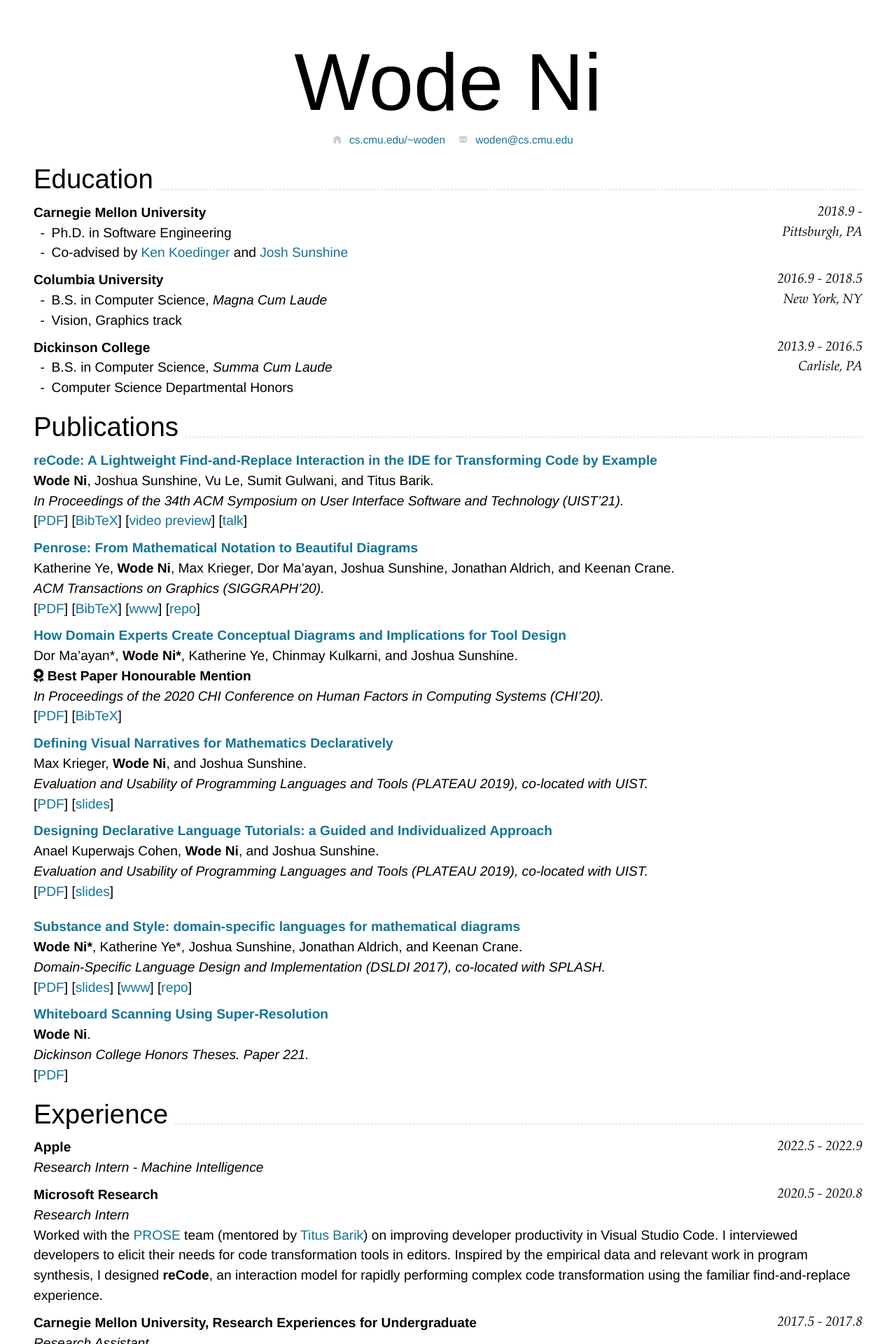
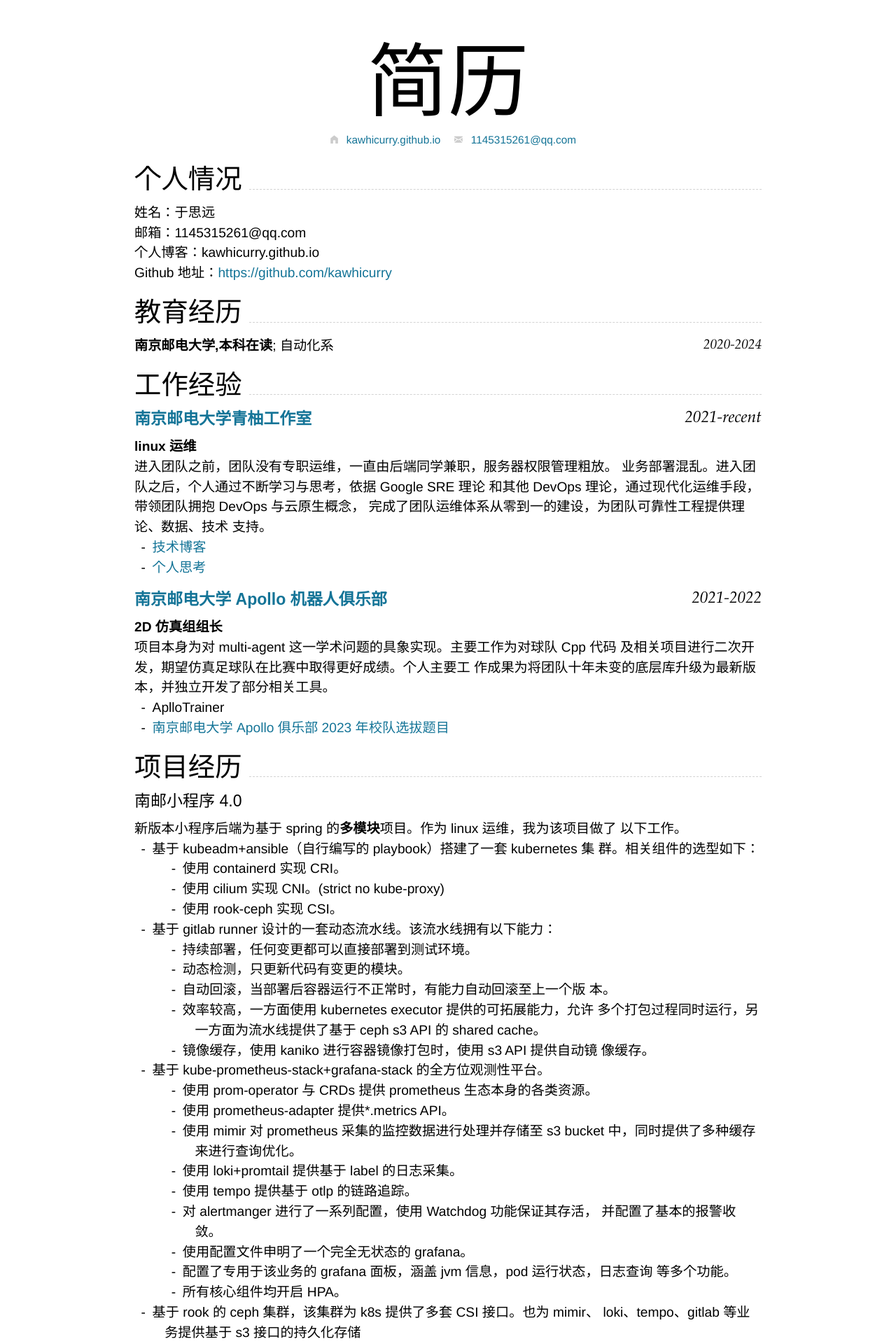
Before and after one commit to kawhicurry/resume, a Jekyll site: the page built from index.md, in a window 1280 px wide. Shown: the top 1920 px of the page at 70% size. Built offline with Jekyll 4.4.1, drawn with Linux system fonts in a browser that asks for light colours; nearby versions of some CDN libraries; some of the changed text lies outside the part shown.

Commit message:
init: my resume

````diff
--- a/Gemfile
+++ b/Gemfile
@@ -1,4 +1,4 @@
 source 'https://rubygems.org'
-gem 'jekyll-assets', "~> 2.4.0"
+# gem 'jekyll-assets', "~> 2.4.0"
 gem 'jekyll'
 gem 'kramdown-parser-gfm'
--- a/index.md
+++ b/index.md
@@ -1,170 +1,172 @@
 ---
 layout: cv
-title: Wode "Nimo" Ni
+title: 简历
 email:
-  url: mailto:woden@cs.cmu.edu
-  text: woden@cs.cmu.edu
+  url: mailto:1145315261@qq.com
+  text: 1145315261@qq.com
 homepage:
-  url: http://cs.cmu.edu/~woden
-  text: cs.cmu.edu/~woden
+  url: https://kawhicurry.github.io
+  text: kawhicurry.github.io
 ---
 
-# Wode **Ni**
-
-<!--
-include contact information from the front matter
-Supported arguments:
-    - homepage: url, text
-    - phone
-    - email
--->
+# 简历
 
 {% include cv-contact.html %}
 
-## Education
+## 个人情况
 
-### **Carnegie Mellon University** `2018.9 -`
+姓名：于思远
 
-```
-Pittsburgh, PA
-```
+邮箱：1145315261@qq.com
 
-- Ph.D. in Software Engineering
-- Co-advised by [Ken Koedinger](http://pact.cs.cmu.edu/koedinger.html) and [Josh Sunshine](http://www.cs.cmu.edu/~jssunshi/)
+个人博客：kawhicurry.github.io
 
-### **Columbia University** `2016.9 - 2018.5`
+Github 地址：[https://github.com/kawhicurry](https://github.com/kawhicurry)
 
-```
-New York, NY
-```
+## 教育经历
 
-- B.S. in Computer Science, _Magna Cum Laude_
-- Vision, Graphics track
+**南京邮电大学,本科在读**; 自动化系 `2020-2024`
 
-### **Dickinson College** `2013.9 - 2016.5`
+## 工作经验
 
-```
-Carlisle, PA
-```
+### [**南京邮电大学青柚工作室**](https://qingyou.njupt.edu.cn) `2021-recent`
 
-- B.S. in Computer Science, _Summa Cum Laude_
-- Computer Science Departmental Honors
+**linux 运维**
 
-## Publications
+进入团队之前，团队没有专职运维，一直由后端同学兼职，服务器权限管理粗放。
+业务部署混乱。进入团队之后，个人通过不断学习与思考，依据 Google SRE 理论
+和其他 DevOps 理论，通过现代化运维手段，带领团队拥抱 DevOps 与云原生概念，
+完成了团队运维体系从零到一的建设，为团队可靠性工程提供理论、数据、技术
+支持。
 
-### [**reCode: A Lightweight Find-and-Replace Interaction in the IDE for Transforming Code by Example**]({{ page.homepage.url }}/assets/uist-21-recode.pdf)
-**Wode Ni**, Joshua Sunshine, Vu Le, Sumit Gulwani, and Titus Barik.<br>
-_In Proceedings of the 34th ACM Symposium on User Interface Software and Technology (UIST'21)._ <br>
-[[PDF]({{ page.homepage.url }}/assets/uist-21-recode.pdf)]
-[[BibTeX]({{ page.homepage.url }}/assets/uist-21-recode.txt)]
-[[video preview](https://youtu.be/fMdHK9UrgQ4)]
-[[talk](https://youtu.be/_GQ8E7EMMws)]
+- [技术博客]()
+- [个人思考]()
 
+### [**南京邮电大学 Apollo 机器人俱乐部**](https://github.com/Apollo2d/) `2021-2022`
 
-### [**Penrose: From Mathematical Notation to Beautiful Diagrams**](http://penrose.ink/media/Penrose_SIGGRAPH2020.pdf)
-Katherine Ye, **Wode Ni**, Max Krieger, Dor Ma'ayan, Joshua Sunshine, Jonathan Aldrich, and Keenan Crane.<br>
-_ACM Transactions on Graphics (SIGGRAPH'20)._<br>
-[[PDF](http://penrose.ink/media/Penrose_SIGGRAPH2020.pdf)]
-[[BibTeX]({{ page.homepage.url }}/assets/siggraph20-penrose.txt)]
-[[www](http://penrose.ink/siggraph20.html)]
-[[repo](https://github.com/penrose/penrose)]
+**2D 仿真组组长**
 
-### [**How Domain Experts Create Conceptual Diagrams and Implications for Tool Design**]({{ page.homepage.url }}/assets/chi-20-natural-diagramming.pdf)
+项目本身为对 multi-agent 这一学术问题的具象实现。主要工作为对球队 Cpp 代码
+及相关项目进行二次开发，期望仿真足球队在比赛中取得更好成绩。个人主要工
+作成果为将团队十年未变的底层库升级为最新版本，并独立开发了部分相关工具。
 
-Dor Ma'ayan\*, **Wode Ni\***, Katherine Ye, Chinmay Kulkarni, and Joshua Sunshine.<br>
-<i class="fas fa-award"></i> <strong>Best Paper Honourable Mention</strong><br>
-_In Proceedings of the 2020 CHI Conference on Human Factors in Computing Systems (CHI'20)._<br>
-[[PDF]({{ page.homepage.url }}/assets/chi-20-natural-diagramming.pdf)]
-[[BibTeX]({{ page.homepage.url }}/assets/chi-20-natural-diagramming.txt)]
+- AplloTrainer
+- [南京邮电大学 Apollo 俱乐部 2023 年校队选拔题目](https://github.com/Apollo2d/NJUPT2023Apollo2D)
 
-### [**Defining Visual Narratives for Mathematics Declaratively**](http://2019.plateau-workshop.org/assets/papers-2019/9.pdf)
+## 项目经历
 
-Max Krieger, **Wode Ni**, and Joshua Sunshine.<br>
-_Evaluation and Usability of Programming Languages and Tools (PLATEAU 2019), co-located with UIST._<br>
-[[PDF](http://2019.plateau-workshop.org/assets/papers-2019/9.pdf)]
-[[slides]({{ page.homepage.url }}/assets/plateau-19-presentation.pdf)]
+### 南邮小程序 4.0
 
-### [**Designing Declarative Language Tutorials: a Guided and Individualized Approach**](http://2019.plateau-workshop.org/assets/papers-2019/2.pdf)
+新版本小程序后端为基于 spring 的**多模块**项目。作为 linux 运维，我为该项目做了
+以下工作。
 
-Anael Kuperwajs Cohen, **Wode Ni**, and Joshua Sunshine.<br>
-_Evaluation and Usability of Programming Languages and Tools (PLATEAU 2019), co-located with UIST._<br>
-[[PDF](http://2019.plateau-workshop.org/assets/papers-2019/2.pdf)]
-[[slides]({{ page.homepage.url }}/assets/plateau-19-presentation.pdf)]
+- 基于 kubeadm+ansible（自行编写的 playbook）搭建了一套 kubernetes 集
+  群。相关组件的选型如下：
+  - 使用 containerd 实现 CRI。
+  - 使用 cilium 实现 CNI。(strict no kube-proxy)
+  - 使用 rook-ceph 实现 CSI。
+- 基于 gitlab runner 设计的一套动态流水线。该流水线拥有以下能力：
+  - 持续部署，任何变更都可以直接部署到测试环境。
+  - 动态检测，只更新代码有变更的模块。
+  - 自动回滚，当部署后容器运行不正常时，有能力自动回滚至上一个版
+    本。
+  - 效率较高，一方面使用 kubernetes executor 提供的可拓展能力，允许
+    多个打包过程同时运行，另一方面为流水线提供了基于 ceph s3 API 的
+    shared cache。
+  - 镜像缓存，使用 kaniko 进行容器镜像打包时，使用 s3 API 提供自动镜
+    像缓存。
+- 基于 kube-prometheus-stack+grafana-stack 的全方位观测性平台。
+  - 使用 prom-operator 与 CRDs 提供 prometheus 生态本身的各类资源。
+  - 使用 prometheus-adapter 提供\*.metrics API。
+  - 使用 mimir 对 prometheus 采集的监控数据进行处理并存储至 s3 bucket
+    中，同时提供了多种缓存来进行查询优化。
+  - 使用 loki+promtail 提供基于 label 的日志采集。
+  - 使用 tempo 提供基于 otlp 的链路追踪。
+  - 对 alertmanger 进行了一系列配置，使用 Watchdog 功能保证其存活，
+    并配置了基本的报警收敛。
+  - 使用配置文件申明了一个完全无状态的 grafana。
+  - 配置了专用于该业务的 grafana 面板，涵盖 jvm 信息，pod 运行状态，日志查询
+    等多个功能。
+  - 所有核心组件均开启 HPA。
+- 基于 rook 的 ceph 集群，该集群为 k8s 提供了多套 CSI 接口。也为 mimir、
+  loki、tempo、gitlab 等业务提供基于 s3 接口的持久化存储
+- 基于 mysql-operator 的 innodb cluster。为 mysql 集群设置了基于 s3 的
+  定时全量备份。
+- 基于 redis-operator 的哨兵模式 redisfailover 集群。
+- 基于 traefik 的七层负载均衡（少部分业务使用 cilium 的 envoy 作为七层
+  负载）。
+- 完整的 helm chart 模板。在提供基础的 depolyment、cronjob 与 service 等
+  资源的同时，将 jvm 启动参数、模块 resource request 等参数的配置权通过
+  value.yaml 交还给开发。
+
+### [南邮镜像站](https://mirrors.njupt.edu.cn)
+
+南邮镜像站最早由南邮 NMG 小组创建，为全校师生及社会提供各类镜像分发
+服务。接手镜像站后，个人工作成果如下：
+
+- 完成了镜像站从旧机器到新机器的迁移。
+- 处理[镜像添加请求](https://github.com/NJUPT-Mirrors-Group/issues/issues?q=is%3Aissue+is%3Aclosed)，定时更新帮助文档。
+- 向社区提交申请，将镜像站加入到[官方源](https://archlinux.org/mirrors/njupt.edu.cn/)中。
+
+### 其他运维工作
+
+在完全迁移到 k8s 之前，许多业务仍然直接部署在 linux 机器上，以下是有关
+此类业务的一些工作。
+
+- 基于 CA 的 ssh 认证，保证开发在一定时间内拥有对服务器的登陆权限。
+- 基于 grafana-agent 的监控、日志、链路追踪功能。
+- 基于 ansible 的 nginx、sshd 与 grafana-agent 配置分发。
+- 迁移与维护私有 gitlab。
+- 搭建私有 meterspher，nextcloud。
+- 编写了成体系的运维文档。
+
+## 相关技能
+
+### 编程语言
+
+按个人常用程度排名：
+
+bash(5.0+) > C > Go > C++ > Python3
+
+### 操作系统
+
+个人以 Arch Linux 作为日常使用操作系统。相关技能如下：
+
+- 了解各类包管理工具，包括但不限于 apt、yum、pacman。拥有个人维
+  护的 [AUR 源](https://aur.archlinux.org/packages?O=0&SeB=m&K=kawhicurry&outdated=&SB=m&SO=d&PP=50&submit=Go)。
+- 熟悉 systemd 相关生态，能熟练编写 systemd.service,systemd.path 等
+  一系列配置文件。
+- 了解 btrfs ,使用 btrfs 管理本地与服务器磁盘。
+- 了解 kernel 的编译与 linux 的启动过程。了解 grub2 与 uefi。
+- 了解 linux 编程技术，读过 APUE 的一部分。
+- 了解 ebpf 技术，实现过简单的 xdp 防火墙。
+- 了解性能分析的基本方法与工具，能熟练使用 sysstat 工具和部分 ebpf
+  工具
+
+### 计算机网络
+
+拥有基础的计算机网络知识体系，但在以下方面略有深入：
+
+- BGP 路由协议
+- ARRP 路由协议
+- gRPC 协议
+- HTTP 协议
+
+## 其他技能
+
+### 语言能力
+
+- 良好的中文表达能力与交流能力
+- 良好的英语阅读能力与书面表达能力
+- 良好的中英文文档编写能力
+
+### 运维体系能力
+
+- 有现代运维技术的基本观念，读过 The Site Reliability Workbook, Site
+  Reliability Enginerring ,Time managerment of System Administrator
+- 有标准化意识，读过部分标准如 FHS、LSB
+- 有独立思考能力的能力
+- 有充足的危机意识与责任感
+- 有强大的学习能力
 
 ---
-
-### [**Substance and Style: domain-specific languages for mathematical diagrams**](https://2017.splashcon.org/event/dsldi-2017-substance-and-style-domain-specific-languages-for-mathematical-diagrams)
-
-**Wode Ni\***, Katherine Ye\*, Joshua Sunshine, Jonathan Aldrich, and Keenan Crane.<br> _Domain-Specific Language Design and Implementation (DSLDI 2017), co-located with SPLASH._ <br>
-[[PDF]({{ page.homepage.url }}/assets/dsldi.pdf)]
-[[slides]({{ page.homepage.url }}/assets/dsldi-presentation.pdf)]
-[[www](http://penrose.ink)]
-[[repo](https://github.com/penrose/penrose)]
-
-### [**Whiteboard Scanning Using Super-Resolution**](http://scholar.dickinson.edu/student_honors/221/)
-
-**Wode Ni**.<br> _Dickinson College Honors Theses. Paper 221._<br>
-[[PDF]({{ page.homepage.url }}/assets/superres.pdf)]
-
-## Experience
-### **Apple** `2022.5 - 2022.9`
-
-_Research Intern - Machine Intelligence_<br>
-
-### **Microsoft Research** `2020.5 - 2020.8`
-
-_Research Intern_<br>
-Worked with the [PROSE](https://www.microsoft.com/en-us/research/group/prose/) team (mentored by [Titus Barik](https://www.barik.net/)) on improving developer productivity in Visual Studio Code. I interviewed developers to elicit their needs for code transformation tools in editors. Inspired by the empirical data and relevant work in program synthesis, I designed **reCode**, an interaction model for rapidly performing complex code transformation using the familiar find-and-replace experience.
-
-### **Carnegie Mellon University, Research Experiences for Undergraduate** `2017.5 - 2017.8`
-
-_Research Assistant_<br>
-**Penrose** is a system that automatically visualizes mathematics using two domain-specific languages: **Substance** and **Style**. Co-advised by [Jonathan Aldrich](https://www.cs.cmu.edu/~./aldrich/), [Keenan Crane](https://www.cs.cmu.edu/~kmcrane/), [Joshua Sunshine](http://www.cs.cmu.edu/~jssunshi/), and [Katherine Ye](https://www.cs.cmu.edu/~kqy/), I designed and implemented the Style language, and extended the Substance language to support functions and logically quantified statements.
-
-### **Columbia University, Computer Graphics and User Interfaces Lab** `2017.1 - 2017.5`
-
-_Research Assistant_<br>
-Worked with prof. Steven Feiner, on **Cyber Affordance Visualization in Augumented Reality** project. Developed a Microsoft Hololens application that visualizes the Columbia campus in AR environment.
-
-## Mentoring
-
-[Hwei-Shin Harriman](https://hsharriman.github.io/) (Olin College of Engineering, independent research) `CMU, 2021 - Now` <br>
-[Helena Yang](https://heleaf.me/) (CMU, [REUSE](https://www.cmu.edu/scs/s3d/reuse/)) `CMU, 2021` <br>
-[Max Krieger](https://a9.io/) (CMU, independent research & [REUSE](https://www.cmu.edu/scs/s3d/reuse/)) `CMU, 2018 - 2021` <br>
-[Courtney Miller](https://courtney-e-miller.github.io/) (New College of Florida, [REUSE](https://www.cmu.edu/scs/s3d/reuse/)) `CMU, 2019` <br>
-[Anael Kuperwajs Cohen](https://anaelkuperwajs.github.io/) (Macalester College, [REUSE](https://www.cmu.edu/scs/s3d/reuse/)) `CMU, 2019` <br>
-
----
-
-## Honors & Awards
-
-CHI'20 Best Paper Honourable Mention Award `CMU, 2020` <br>
-Phi Beta Kappa `Dickinson, 2018` <br>
-Excellence in Computer Science Award `Columbia, 2018` <br>
-Travel Award PL Mentoring Workshop (PLMW) `SPLASH, 2018` <br>
-Tau Beta Pi, Engineering Honor Society `Columbia, 2017` <br>
-Computer Science Departmental Honors `Dickinson, 2016` <br>
-Pi Mu Epsilon, Mathematics Honor Society `Dickinson, 2016` <br>
-Upsilon Pi Epsilon, Computer Science Honor Society `Dickinson, 2016` <br>
-Alpha Lambda Delta, First year Honor Society `Dickinson, 2013`<br>
-John Montgomery Scholarship `Dickinson, 2013` <br>
-
-## Teaching
-
-Teaching Assistant, **Foundations of Software Engineering (17-313)** `CMU, 2022` <br>
-Teaching Assistant, **Crafting Software (17-450/17-950)** `CMU, 2022` <br>
-Teaching Assistant, **Programming Languages and Translators (COMS 4115)** `Columbia, 2017 - 2018` <br>
-Teaching Assistant, **Introduction to Java II (COMP 132)** `Dickinson, 2016` <br>
-Peer Tutor, **Data Structures and Problem Solving (COMP 232)** `Dickinson, 2016` <br>
-Computer Lab Consultant `Dickinson, 2014 - 2016` <br>
-
-
-## Service
-
-Sub-reviewer `OOPSLA'21, VL/HCC'21` <br>
-Reviewer `CHI'21, CHI'22, SIGGRAPH'22` <br>
-Research Experiences for Undergraduates in Software Engineering Admission Committee `CMU, 2019 - 2022` <br>
-
-<!-- ### Footer
-
-Last updated: May 2013 -->
--- a/media/cv-screen.css
+++ b/media/cv-screen.css
@@ -137,8 +137,9 @@ body {
   /*also written as...  font: normal normal 400 100%/1.5em;*/
   font-family: "Helvetica", sans-serif;
   margin: 0.5in 0.5in 0.5in 0.5in;
-  /* margin-top: 1em;
-	margin-left: 1em; */
+  /* margin-top: 1em; */
+  margin-left: 15%;
+  margin-right: 15%;
 }
 
 strong {
@@ -196,7 +197,15 @@ h3 strong {
 }
 
 h3 {
-  margin-top: 10px;
+  font-family: "Avenir Next", sans-serif;
+  /* font-size: 20pt; */
+  font-size: 120%;
+  font-weight: normal;
+  /* display: flex; */
+  /* line-height: 1.5em; */
+  margin-top: 0.7em;
+  margin-bottom: 0.5em;
+  width: 100%;
 }
 
 code {
````
Also changed, not shown: index.back.md (added, +170 -0 lines).
